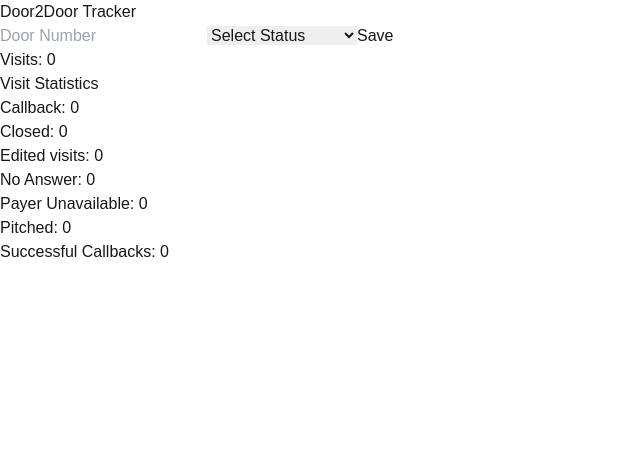
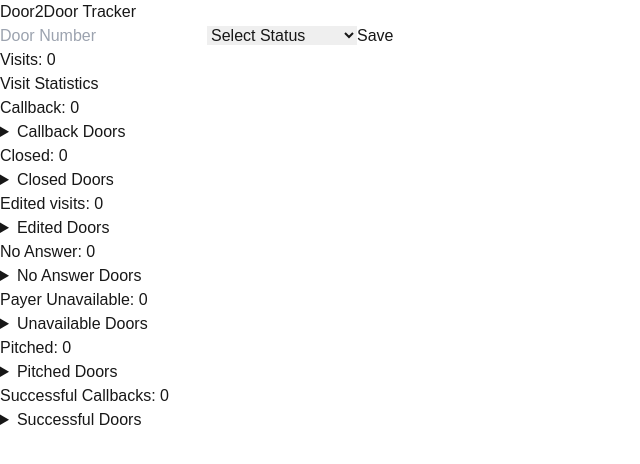
Before and after one commit to AbrahamDN/door2door-tracker, a Next.js app: page / in a window 1280 px wide. Shown: the top 464 px of the page, without its empty margins (0-640 px from the left). Built offline with nearby package versions, Linux system fonts and the light colour scheme.

Commit message:
updated Stats to show associated door(s)

```diff
--- /dev/null
+++ b/src/app/components/Pill.tsx
@@ -0,0 +1,42 @@
+import React from "react";
+
+type ColorVariant = "blue" | "red" | "green" | "yellow" | "purple" | "gray";
+type SizeVariant = "sm" | "md" | "lg";
+
+interface PillProps {
+  children: React.ReactNode;
+  color?: ColorVariant;
+  size?: SizeVariant;
+}
+
+const Pill = ({ children, color = "blue", size = "md" }: PillProps) => {
+  const colorVariants: Record<ColorVariant, string> = {
+    blue: "bg-blue-100 text-blue-800",
+    red: "bg-red-100 text-red-800",
+    green: "bg-green-100 text-green-800",
+    yellow: "bg-yellow-100 text-yellow-800",
+    purple: "bg-purple-100 text-purple-800",
+    gray: "bg-gray-100 text-gray-800",
+  };
+
+  const sizeVariants: Record<SizeVariant, string> = {
+    sm: "text-xs px-2 py-0.5",
+    md: "text-sm px-3 py-1",
+    lg: "text-base px-4 py-1.5",
+  };
+
+  return (
+    <span
+      className={`
+        inline-flex items-center justify-center
+        rounded-full font-medium
+        ${colorVariants[color]}
+        ${sizeVariants[size]}
+      `}
+    >
+      {children}
+    </span>
+  );
+};
+
+export default Pill;
--- /dev/null
+++ b/src/app/components/SmallDoorList.tsx
@@ -0,0 +1,28 @@
+import uniqid from "uniqid";
+import Pill from "./Pill";
+import { VisitTypes } from "./VisitForm";
+
+interface SmallDoorsListProps {
+  filterFn?: (visit: VisitTypes) => boolean;
+  title?: string;
+  visits: VisitTypes[];
+}
+
+const SmallDoorsList = ({
+  filterFn = (visit) => visit.successfulCallback as boolean,
+  title = "View Doors",
+  visits,
+}: SmallDoorsListProps) => {
+  return (
+    <details className="text-sm italic text-gray-500">
+      <summary className="cursor-pointer">{title}</summary>
+      <ul className="flex gap-1">
+        {visits.filter(filterFn).map((visit) => (
+          <Pill key={uniqid()}>{visit.doorNumber}</Pill>
+        ))}
+      </ul>
+    </details>
+  );
+};
+
+export default SmallDoorsList;
--- /dev/null
+++ b/src/app/components/VisitStat.tsx
@@ -0,0 +1,34 @@
+import React from "react";
+import { VisitTypes } from "./VisitForm";
+import SmallDoorsList from "./SmallDoorList";
+
+interface VisitStatProps {
+  label: string;
+  count: number;
+  visits: VisitTypes[];
+  doorsListTitle?: string;
+  filterFn: (visit: VisitTypes) => boolean;
+}
+
+const VisitStat: React.FC<VisitStatProps> = ({
+  label,
+  count,
+  visits,
+  doorsListTitle,
+  filterFn,
+}) => {
+  return (
+    <li className="grid grid-cols-2 gap-2">
+      <span>
+        {label}: {count}
+      </span>
+      <SmallDoorsList
+        visits={visits}
+        title={doorsListTitle}
+        filterFn={filterFn}
+      />
+    </li>
+  );
+};
+
+export default VisitStat;
--- a/src/app/components/VisitStats.tsx
+++ b/src/app/components/VisitStats.tsx
@@ -1,39 +1,65 @@
 "use client";
-import React from "react";
+import { doorStatusOptions as dso } from "../constants/optionsData";
 import { useVisits } from "../context/VisitsContext";
-import { doorStatusOptions as dso } from "../constants/optionsData";
+import VisitStat from "./VisitStat";
 
 const VisitStats = () => {
-  const { getVisitStatistics } = useVisits();
+  const { getVisitStatistics, visits } = useVisits();
   const stats = getVisitStatistics();
 
   return (
     <div className="mt-4">
       <h2>Visit Statistics</h2>
-      <ul>
-        <li>
-          {dso.callback.value}: {stats.callBacks}
-        </li>
-
-        <li>
-          {dso.closed.value}: {stats.closed}
-        </li>
-
-        <li>Edited visits: {stats.modified}</li>
-
-        <li>
-          {dso.noAnswer.value}: {stats.notAnswered}
-        </li>
-
-        <li>
-          {dso.unavailable.value}: {stats.payerUnavailable}
-        </li>
-
-        <li>
-          {dso.pitched.value}: {stats.pitched}
-        </li>
-
-        <li>Successful Callbacks: {stats.successfulCallbacks}</li>
+      <ul className="flex flex-col divide-y-2">
+        <VisitStat
+          count={stats.callBacks}
+          doorsListTitle="Callback Doors"
+          filterFn={(visit) => visit.status?.value === dso.callback.value}
+          label={dso.callback.value}
+          visits={visits}
+        />
+        <VisitStat
+          count={stats.closed}
+          doorsListTitle="Closed Doors"
+          filterFn={(visit) => visit.status?.value === dso.closed.value}
+          label={dso.closed.value}
+          visits={visits}
+        />
+        <VisitStat
+          count={stats.modified}
+          doorsListTitle="Edited Doors"
+          filterFn={(visit) => Boolean(visit.modifiedAt)}
+          label="Edited visits"
+          visits={visits}
+        />
+        <VisitStat
+          count={stats.notAnswered}
+          doorsListTitle="No Answer Doors"
+          filterFn={(visit) => visit.status?.value === dso.noAnswer.value}
+          label={dso.noAnswer.value}
+          visits={visits}
+        />
+        <VisitStat
+          count={stats.payerUnavailable}
+          doorsListTitle="Unavailable Doors"
+          filterFn={(visit) => visit.status?.value === dso.unavailable.value}
+          label={dso.unavailable.value}
+          visits={visits}
+        />
+        <VisitStat
+          count={stats.pitched}
+          doorsListTitle="Pitched Doors"
+          filterFn={(visit) => visit.status?.value === dso.pitched.value}
+          label={dso.pitched.value}
+          visits={visits}
+        />
+        <VisitStat
+          count={stats.successfulCallbacks}
+          doorsListTitle="Successful Doors"
+          filterFn={(visit) => Boolean(visit.successfulCallback)}
+          label="Successful Callbacks"
+          visits={visits}
+        />
       </ul>
     </div>
   );
```
